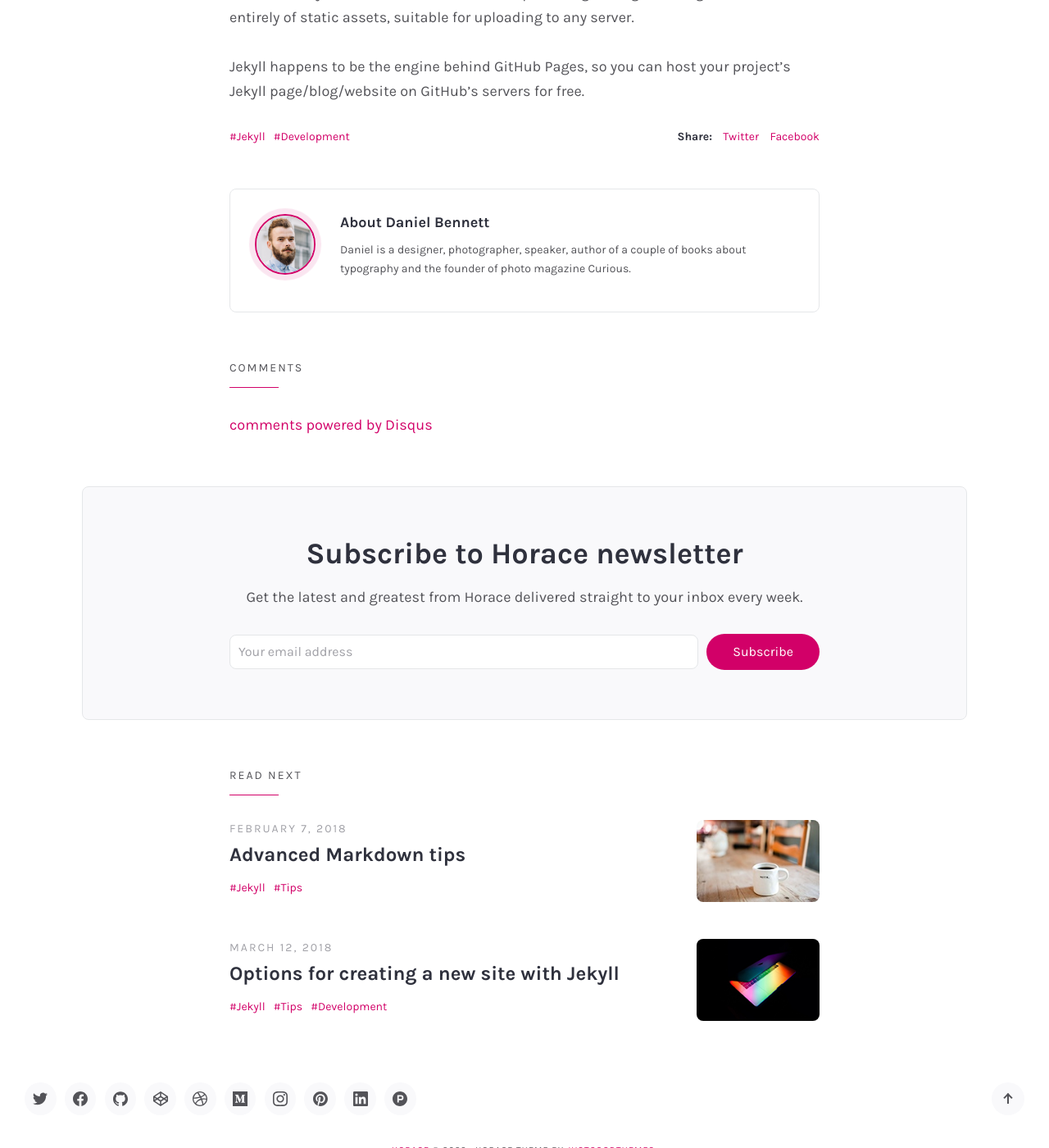
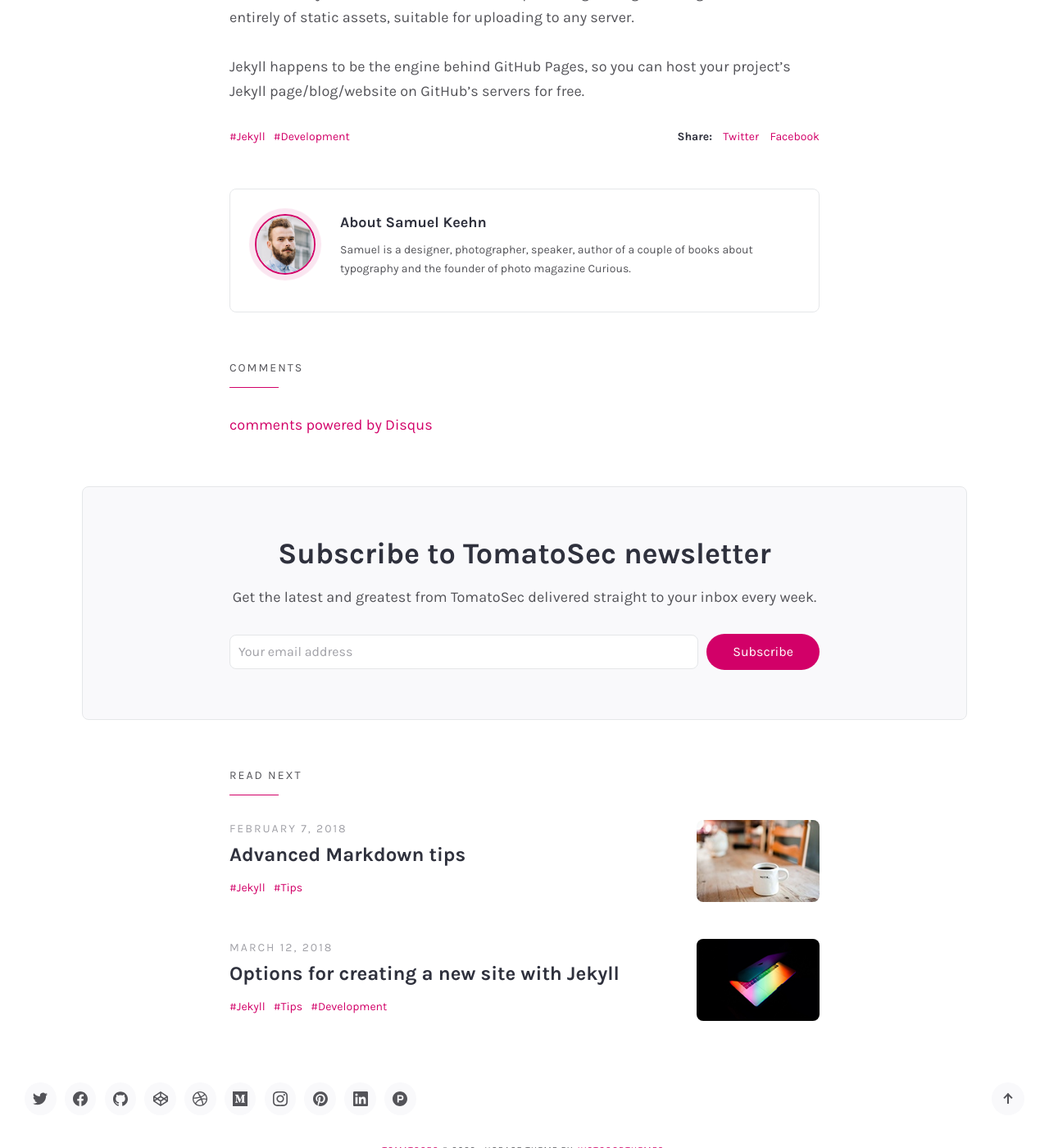
Before and after one commit to tomatosec/thesite, a Jekyll site: the page built from _posts/2018-02-10-what-is-jekyll.md, in a window 1280 px wide and 1400 px high, scrolled down 1466 px. Shown: the whole window at 82% size. Built offline with Jekyll 4.4.1, drawn with Linux system fonts in a browser that asks for light colours; comment, search, counter and statistics services are not loaded.

Commit message:
Initial editing

```diff
--- a/_config.yml
+++ b/_config.yml
@@ -1,11 +1,11 @@
 # Site setings
-name: "Horace"
+name: "TomatoSec"
 description: "Horace is a simple Jekyll theme for writers and bloggers. Explore it yourself."
 meta_description: "Jekyll template, minimal style, perfect for bloggers."
 logo: "assets/images/logo.png"
 favicon: "assets/images/favicon.ico"
 baseurl:
-production_url: https://horace.netlify.com/
+production_url: https://tomatosec.github.io/
 disqus: "justgoodthemes"
 mailchimp_url: "//justgoodthemes.us3.list-manage.com/subscribe/post?u=78f1bab16028354caeb23aecd&amp;id=4a7330d117"
 cover_image: bc_1.jpg
@@ -14,14 +14,14 @@ ga_analytics:
 
 # Author
 author:
-  name: "Daniel Bennett"
+  name: "Samuel Keehn"
   image: "authorimage.jpg"
   greetings: "Hi there!"
-  description: "My name is Daniel Bennett. I'm a freelance front-end developer, author and speaker based in Austin, TX. It’s nice to meet you."
-  bio: "Daniel is a designer, photographer, speaker, author of a couple of books about typography and the founder of photo magazine Curious."
+  description: "My name is Samuel Keehn. I am a Red Team Proffessional and an avid learner. "
+  bio: "Samuel is a designer, photographer, speaker, author of a couple of books about typography and the founder of photo magazine Curious."
 
 # Contact form setings
-email: youremail@email.com
+email: keehncyber@email.com
 contact_page_description: "Horace theme comes with a contact form built-in. You can use this form with Formspree service and get up to 50 submissions for free. Also, you can easily switch to another service if you want."
 thankyou_page_description: "Your message has been successfully sent. We will contact you very soon!"
 
```
